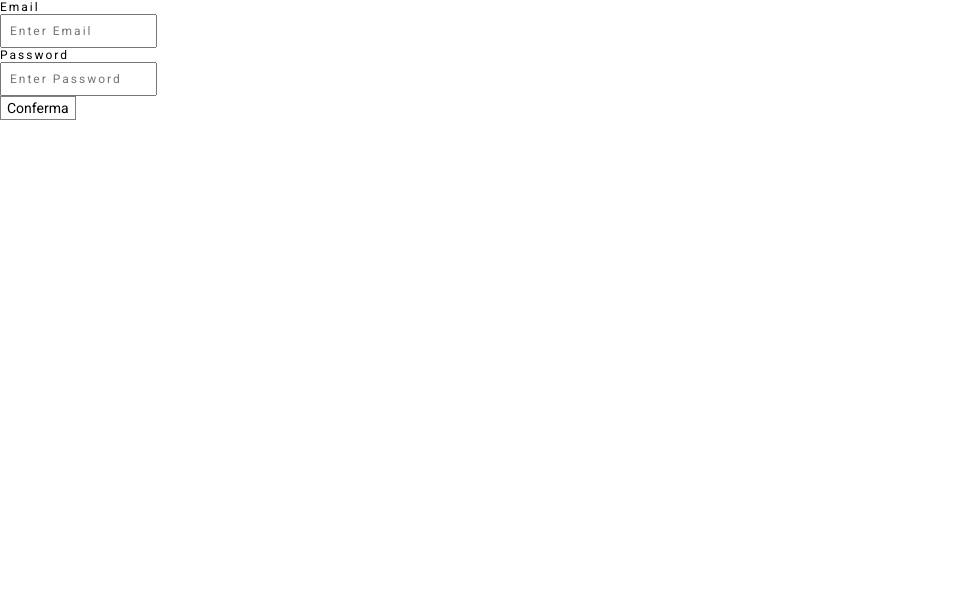
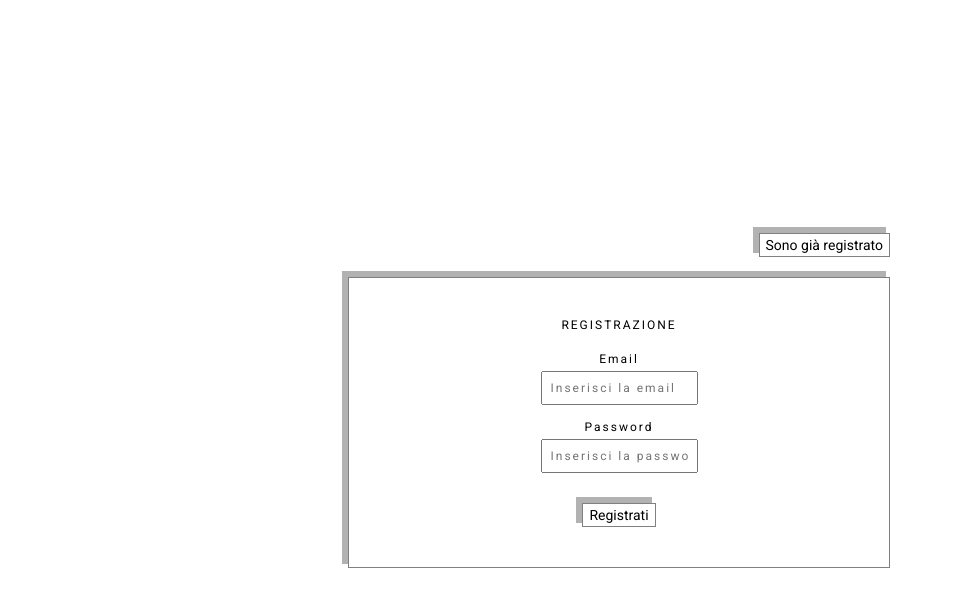
Before and after one commit to Filippinifra/crypto-tracker, a Next.js app: page /signUp in a window 1280 px wide. Shown: the top 606 px of the page, without its empty margins (0-953 px from the left). Built offline with nearby package versions, Linux system fonts and the light colour scheme; no server answers.

Commit message:
Add style to signin and singup page

```diff
--- a/src/components/Button.tsx
+++ b/src/components/Button.tsx
@@ -11,6 +11,7 @@ const ButtonStyled = styled.div<{ disabled: boolean }>`
   cursor: ${({ disabled }) => (disabled ? "not-allowed" : "pointer")};
   background-color: ${({ disabled }) => (disabled ? "#d4d4d3" : "white")};
   height: fit-content;
+  color: black;
 `;
 
 export const Button: FC<{ onClick: () => void; disabled?: boolean }> = ({ children, onClick, disabled = false, ...others }) => {
--- a/src/pages/_app.jsx
+++ b/src/pages/_app.jsx
@@ -1,9 +1,11 @@
 import { ToastContainer } from "components/ToastContainer";
 import { ToastProvider } from "contexts/ToastContext";
 import Head from "next/head";
+import { AuthProvider } from "contexts/AuthContext";
 
 const MyApp = ({ Component, pageProps }) => {
   return (
+    <AuthProvider>
       <ToastProvider>
         <Head>
           <style>{"@import url('https://fonts.googleapis.com/css2?family=Quicksand&family=Roboto:wght@400;500;700;900&display=swap');"}</style>
@@ -30,6 +32,7 @@ const MyApp = ({ Component, pageProps }) => {
         `}</style>
         <ToastContainer />
       </ToastProvider>
+    </AuthProvider>
   );
 };
 
--- a/src/pages/signUp.tsx
+++ b/src/pages/signUp.tsx
@@ -5,15 +5,45 @@ import { createUserWithEmailAndPassword } from "firebase/auth";
 import { Button } from "components/Button";
 import { Typography } from "components/Typography";
 import { Input } from "components/Input";
+import styled from "styled-components";
+import { shadowStyle } from "components/ShadowStyle";
+import { Spacer } from "components/Spacer";
+import { useRouter } from "next/router";
+
+const PageWrapper = styled.div`
+  width: 100%;
+  height: 100%;
+  display: flex;
+  align-items: center;
+  justify-content: center;
+`;
+
+const BoxesWrapper = styled.div`
+  width: 100%;
+  max-width: 500px;
+  display: flex;
+  align-items: flex-end;
+  flex-direction: column;
+  gap: 20px;
+`;
+
+const BoxWrapper = styled.div`
+  padding: 40px 20px;
+  border: 1px solid gray;
+  text-align: center;
+  width: 100%;
+  ${shadowStyle};
+`;
 
 export default function SignUpPage() {
   const [email, setEmail] = useState("");
-  const [pass, setPassword] = useState("");
+  const [password, setPassword] = useState("");
   const { setCurrentUser } = useAuth();
+  const router = useRouter();
 
   const onConfirm = async () => {
     try {
-      const response = await createUserWithEmailAndPassword(auth, email, pass);
+      const response = await createUserWithEmailAndPassword(auth, email, password);
       setCurrentUser(response.user);
     } catch (error) {
       console.log(["error on confirm signup", error]);
@@ -21,26 +51,47 @@ export default function SignUpPage() {
   };
 
   return (
-    <div>
+    <PageWrapper>
+      <BoxesWrapper>
+        <Button
+          onClick={() => {
+            router.push("/signin");
+          }}
+        >
+          Sono già registrato
+        </Button>
+        <BoxWrapper>
+          <Typography variant="body">REGISTRAZIONE</Typography>
+          <Spacer size={20} />
           <Typography variant="body">Email</Typography>
+          <Spacer size={5} />
           <Input
             type="text"
-        placeholder="Enter Email"
+            placeholder="Inserisci la email"
             name="email"
+            value={email}
             onChange={(e) => {
               setEmail(e.currentTarget.value);
             }}
           />
+          <Spacer size={15} />
           <Typography variant="body">Password</Typography>
+          <Spacer size={5} />
           <Input
             type="password"
-        placeholder="Enter Password"
+            value={password}
+            placeholder="Inserisci la password"
             name="psw"
             onChange={(e) => {
               setPassword(e.currentTarget.value);
             }}
           />
-      <Button onClick={onConfirm}>Conferma</Button>
+          <Spacer size={30} />
+          <div style={{ display: "flex", justifyContent: "center" }}>
+            <Button onClick={onConfirm}>Registrati</Button>
           </div>
+        </BoxWrapper>
+      </BoxesWrapper>
+    </PageWrapper>
   );
 }
```
Also changed, not shown: src/pages/auth.tsx (deleted, +0 -63 lines), src/pages/signIn.tsx (+60 -9 lines). Lines whose indentation alone changed are shown as unchanged.
